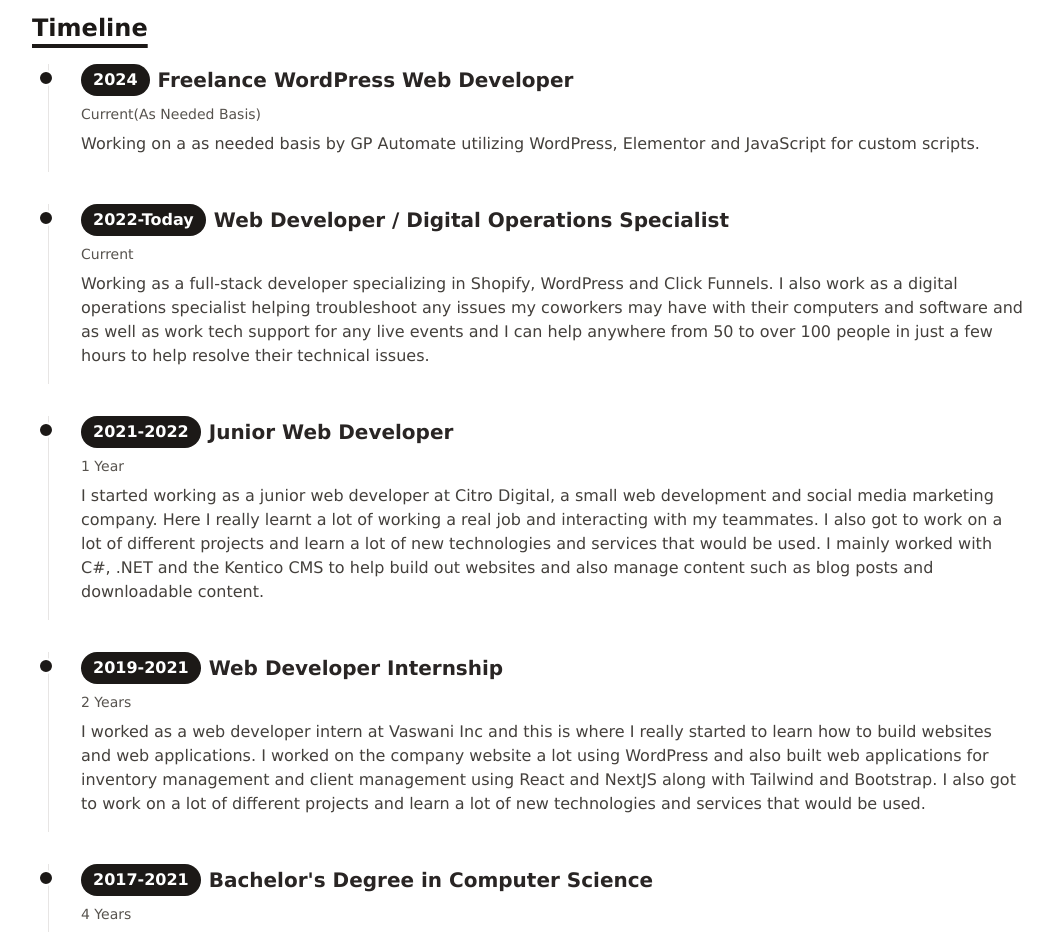
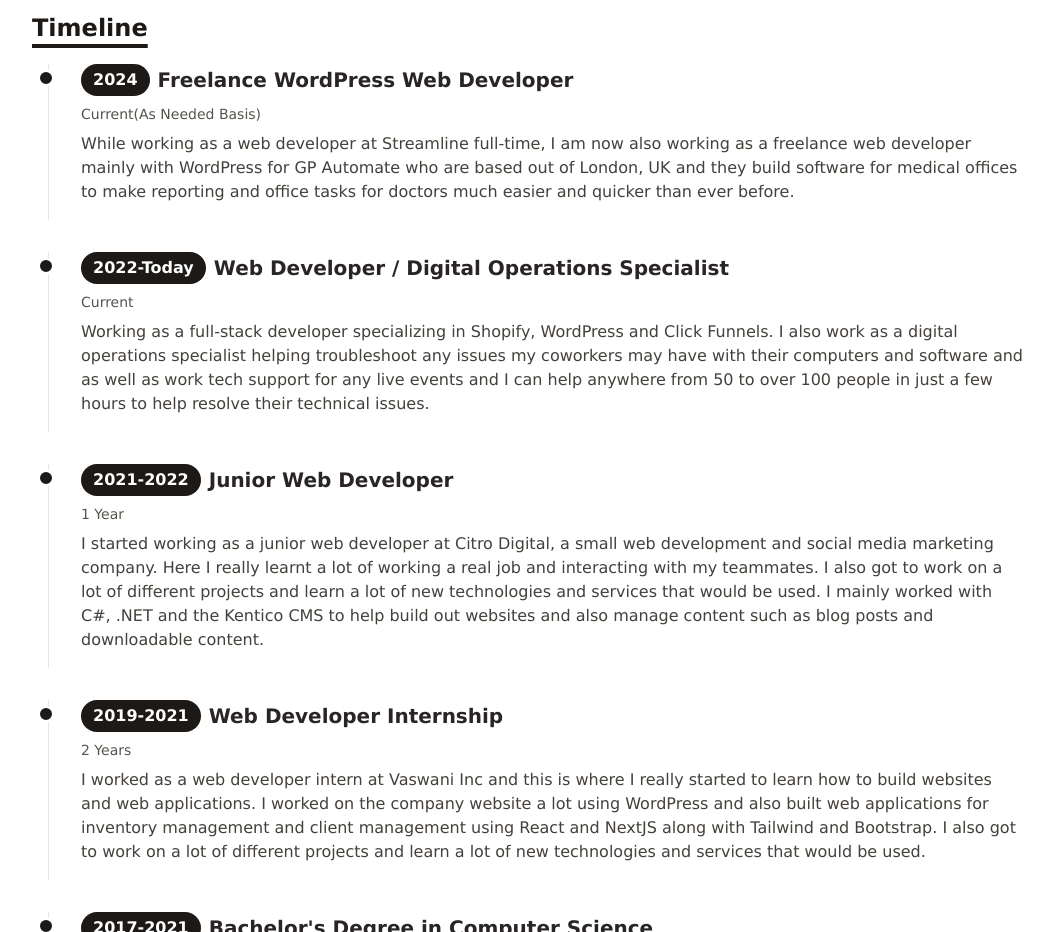
Before and after one commit to rohankewal/rohankewal.dev, an Astro site: page / in a window 1280 px wide. Shown: the part 2380-3312 px from the top of the page, without its empty margins (112-1165 px from the left). Built offline with nearby package versions, Linux system fonts and the light colour scheme; Astro itself is replaced by a stand-in of ours.

Commit message:
data: added latest freelance job to timeline

```diff
--- a/src/data/timeline.js
+++ b/src/data/timeline.js
@@ -3,7 +3,7 @@ export default [
     year: '2024',
     title: 'Freelance WordPress Web Developer',
     duration: 'Current(As Needed Basis)',
-    details: 'Working on a as needed basis by GP Automate utilizing WordPress, Elementor and JavaScript for custom scripts.',
+    details: 'While working as a web developer at Streamline full-time, I am now also working as a freelance web developer mainly with WordPress for GP Automate who are based out of London, UK and they build software for medical offices to make reporting and office tasks for doctors much easier and quicker than ever before.',
   },
 	{
 		year: '2022-Today',
```
